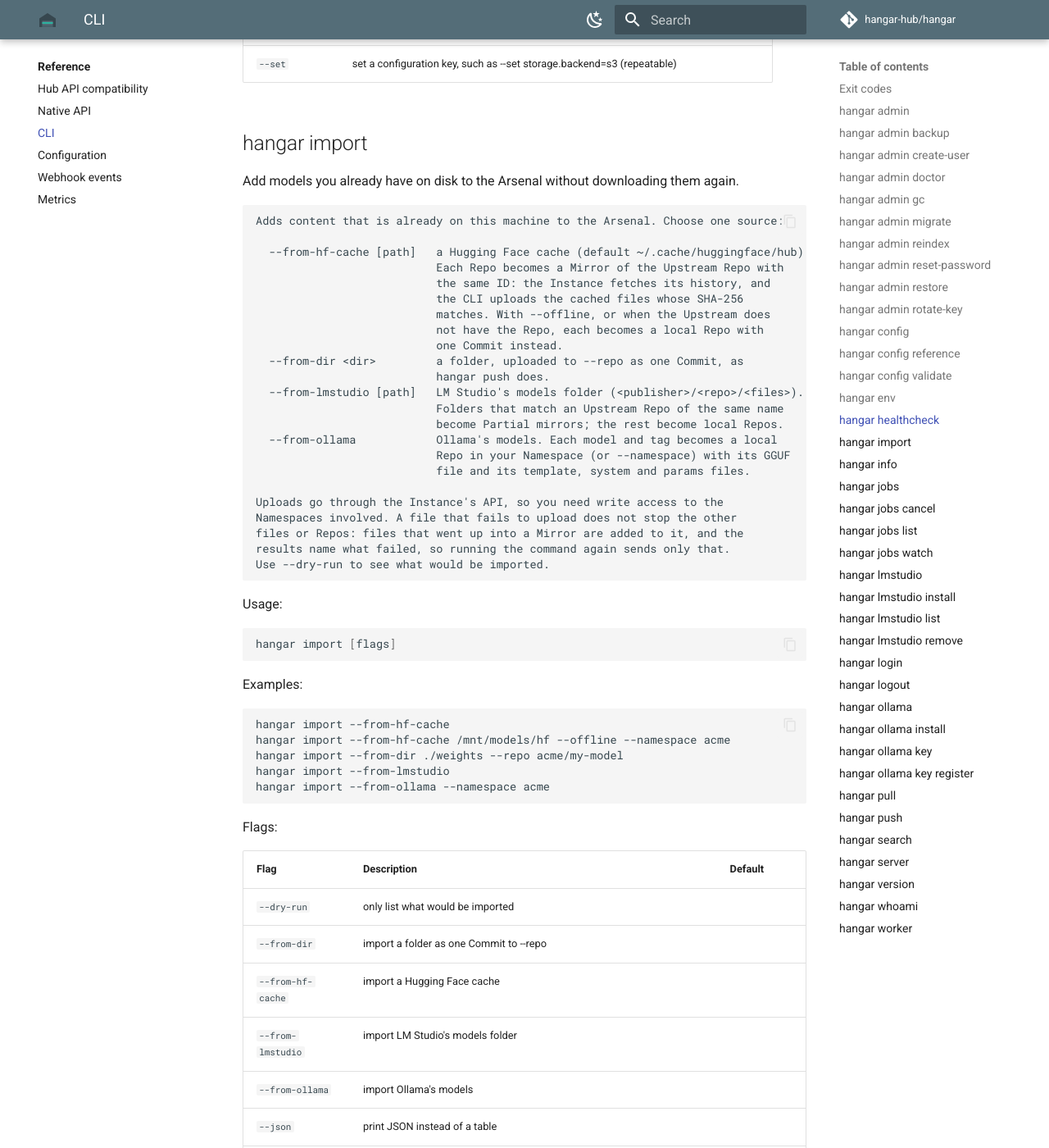
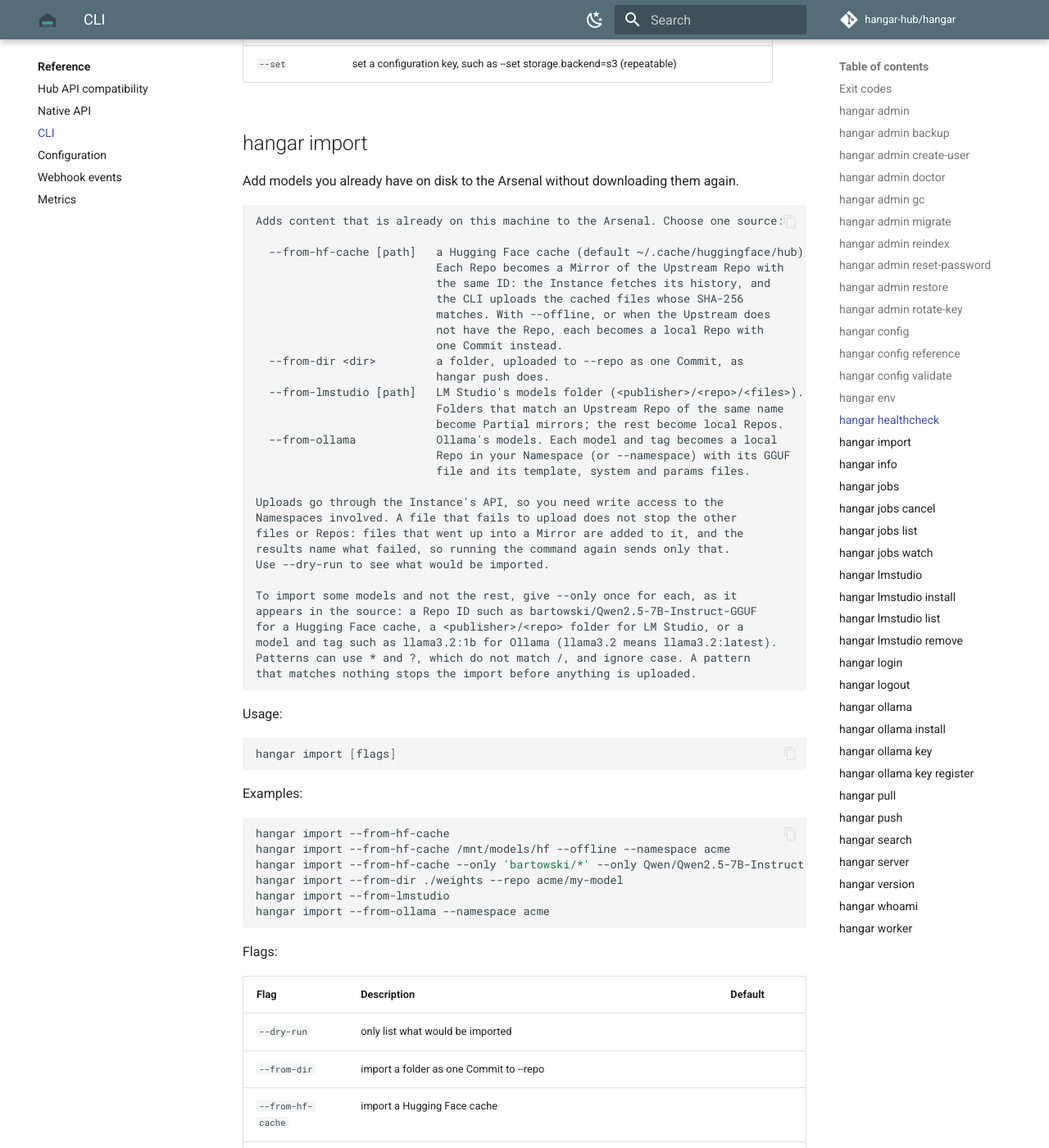
Before and after one commit to hangar-hub/hangar, an MkDocs documentation site: the page built from docs/reference/cli.md, in a window 1280 px wide and 1400 px high, scrolled down 11572 px. Shown: the whole window at 82% size. Built offline with MkDocs 1.6.1 and Material for MkDocs 9.7.7, drawn with Linux system fonts in a browser that asks for light colours; comment, search, counter and statistics services are not loaded; the version menu is left out; some of the changed text lies outside the part shown.

Commit message:
docs: regenerate the CLI reference for hangar import --only

````diff
--- a/docs/reference/cli.md
+++ b/docs/reference/cli.md
@@ -476,6 +476,13 @@
 files or Repos: files that went up into a Mirror are added to it, and the
 results name what failed, so running the command again sends only that.
 Use --dry-run to see what would be imported.
+
+To import some models and not the rest, give --only once for each, as it
+appears in the source: a Repo ID such as bartowski/Qwen2.5-7B-Instruct-GGUF
+for a Hugging Face cache, a <publisher>/<repo> folder for LM Studio, or a
+model and tag such as llama3.2:1b for Ollama (llama3.2 means llama3.2:latest).
+Patterns can use * and ?, which do not match /, and ignore case. A pattern
+that matches nothing stops the import before anything is uploaded.
 ```
 
 Usage:
@@ -489,6 +496,7 @@
 ```sh
 hangar import --from-hf-cache
 hangar import --from-hf-cache /mnt/models/hf --offline --namespace acme
+hangar import --from-hf-cache --only 'bartowski/*' --only Qwen/Qwen2.5-7B-Instruct --dry-run
 hangar import --from-dir ./weights --repo acme/my-model
 hangar import --from-lmstudio
 hangar import --from-ollama --namespace acme
@@ -507,6 +515,7 @@
 | `--namespace` | Namespace for local Repos (default: the Repo's own, or yours for Ollama models) |  |
 | `--offline` | never ask the Upstream; create local Repos |  |
 | `--ollama-models` | Ollama's models folder (default: $OLLAMA_MODELS or ~/.ollama/models) |  |
+| `--only` | only import models matching this pattern, such as 'bartowski/*' or llama3.2:1b (repeatable) |  |
 | `--private` | make new local Repos private |  |
 | `--repo` | with --from-dir, the Repo to import into, such as acme/model or datasets/acme/data |  |
 | `--token` | Token to use instead of the saved login (or HANGAR_CLI_TOKEN) |  |
````
